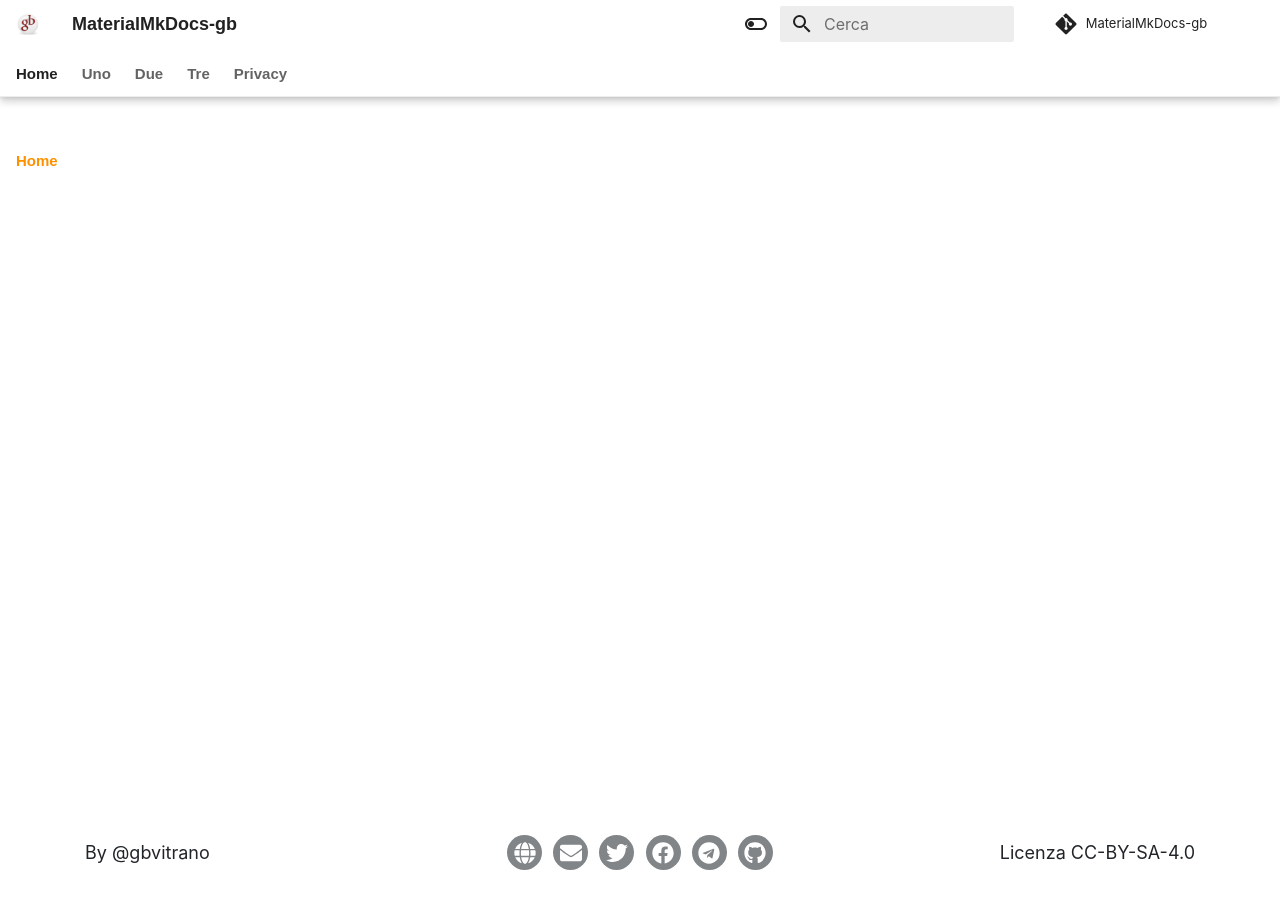
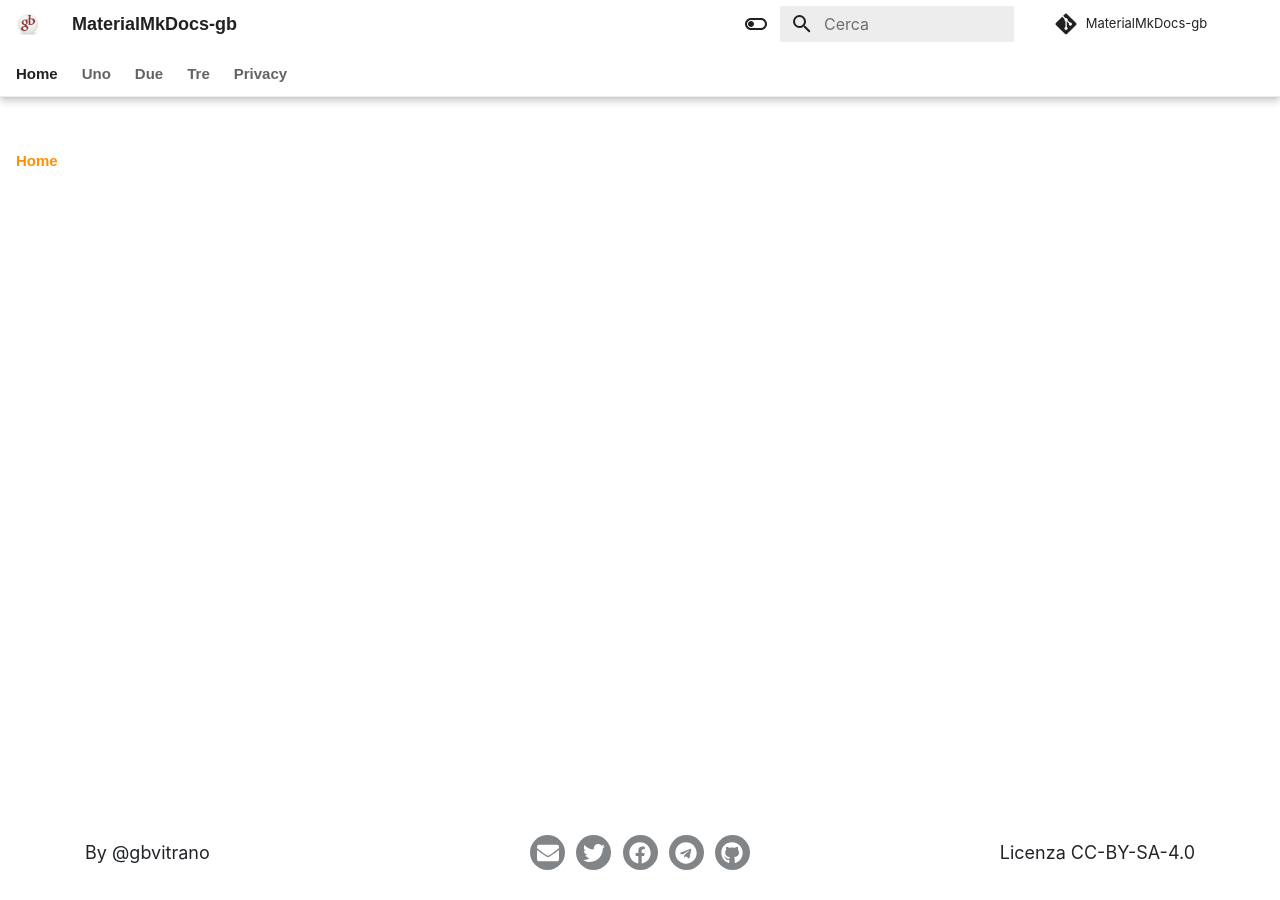
Before and after one commit to gbvitrano/MaterialMkDocs-gb, an MkDocs documentation site: the page built from docs/index.md, in a window 1280 px wide. Built offline with MkDocs 1.6.1 and Material for MkDocs 9.7.7, drawn with Linux system fonts in a browser that asks for light colours; nearby versions of some CDN libraries; some web fonts are replaced; library files that are not in the unit come from our copies; comment, search, counter and statistics services are not loaded.

Commit message:
Update home.html

```diff
--- a/docs/overrides/home.html
+++ b/docs/overrides/home.html
@@ -21,7 +21,6 @@
                     <div class="col-lg-4 my-3 my-lg-0">
                        <!-- icone social -->
 <div class="social-icons">
-                   <a class="social-icon" href="http://opendatasicilia.it/" title="Sito web opendatasicilia.it" target="_blank"><i class="fab fa fa-globe"></i></a>
 <!-- Social ML -->
 <a class="social-icon" href="https://groups.google.com/d/forum/opendatasicilia" title="Google mailing list" target="_blank"><i class="fa fa-envelope"></i></a>
 <!-- Social twitter -->
```
